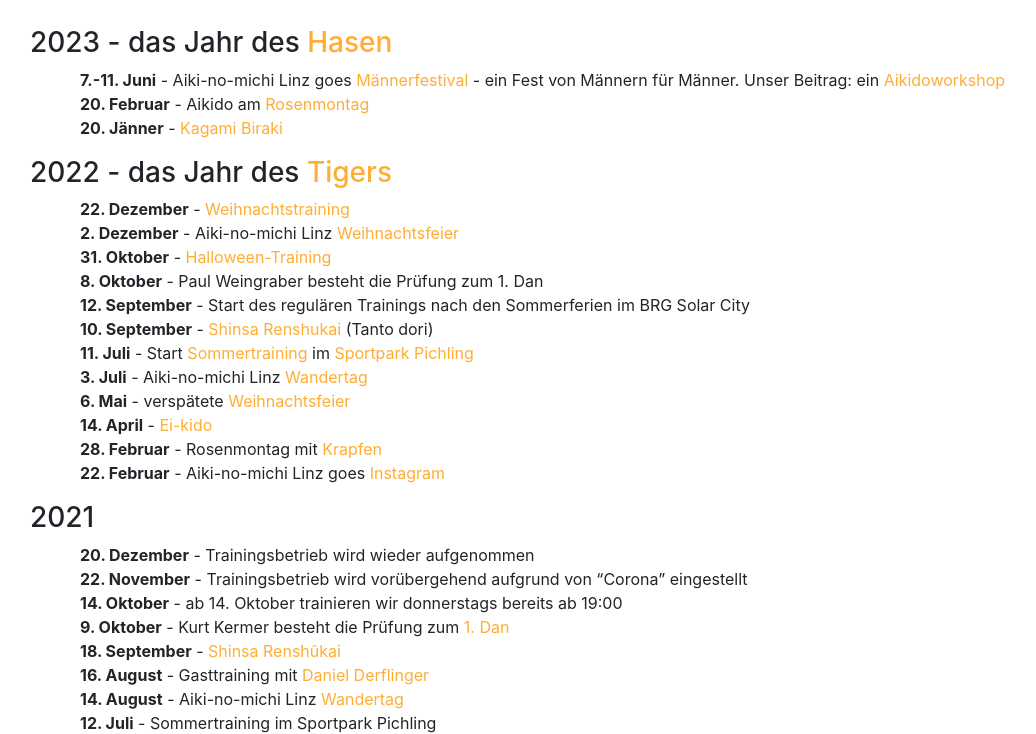
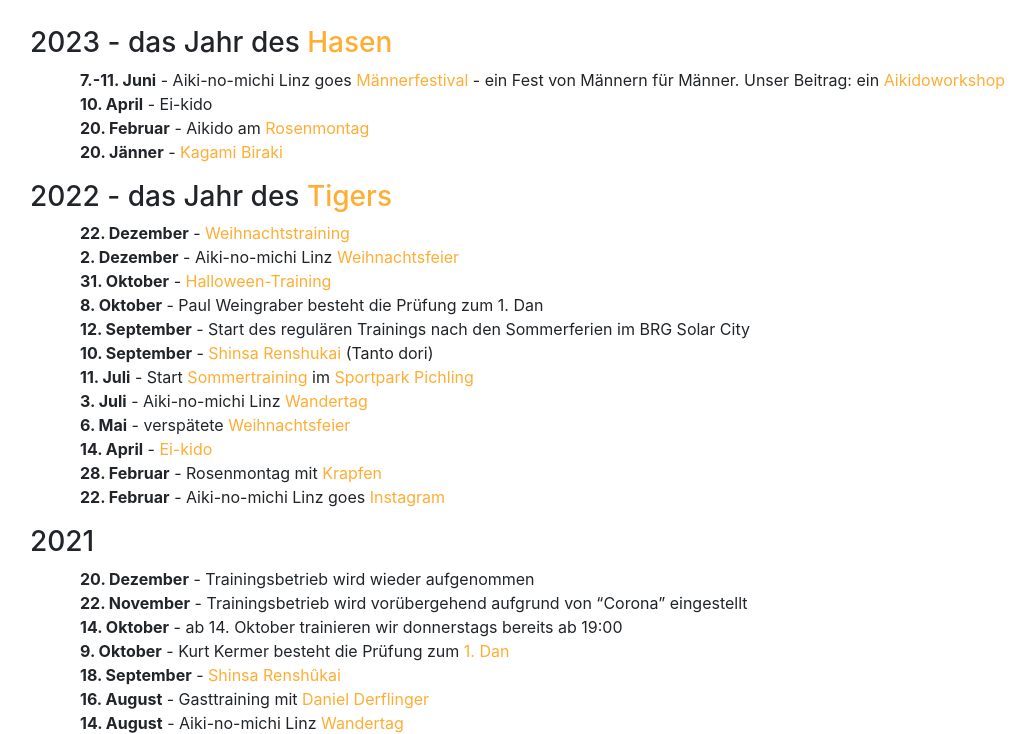
Before and after one commit to TWachs/aikinomichi-linz, a Jekyll site: the page built from aktuelles.md, in a window 1280 px wide and 900 px high, scrolled down 419 px, cut to the strip 166-900 px from the top of the window. Shown: the whole strip, without its empty margins (55-1091 px from the left). Built offline with Jekyll 4.4.1, drawn with Linux system fonts in a browser that asks for light colours; nearby versions of some CDN libraries.

Commit message:
Update aktuelles.md

```diff
--- a/aktuelles.md
+++ b/aktuelles.md
@@ -11,6 +11,7 @@ title: Aktuelles
 ### 2023 - das Jahr des [Hasen](https://www.facebook.com/photo/?fbid=594639669337915&set=a.441578571310693){:target="_blank"}
 
 * **7.-11. Juni** - Aiki-no-michi Linz goes [Männerfestival](https://www.maennerfestival.at/){:target="_blank"} - ein Fest von Männern für Männer. Unser Beitrag: ein [Aikidoworkshop](https://www.maennerfestival.at/aikido.html){:target="_blank"}
+* **10. April** - Ei-kido
 * **20. Februar** - Aikido am [Rosenmontag](https://www.facebook.com/photo/?fbid=638725011596047&set=pcb.638725098262705){:target="_blank"}
 * **20. Jänner** - [Kagami Biraki](https://www.facebook.com/photo/?fbid=10227879238633736&set=pcb.10227879239073747){:target="_blank"}
 
```
